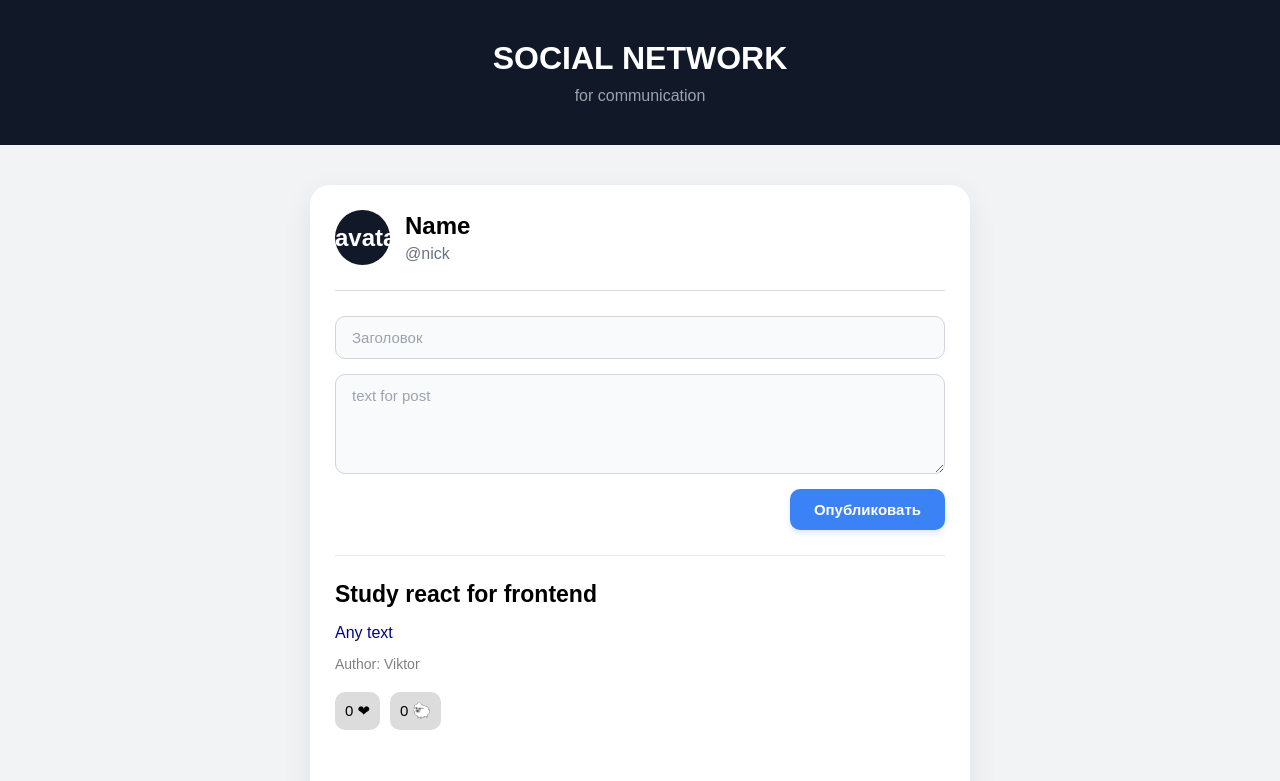
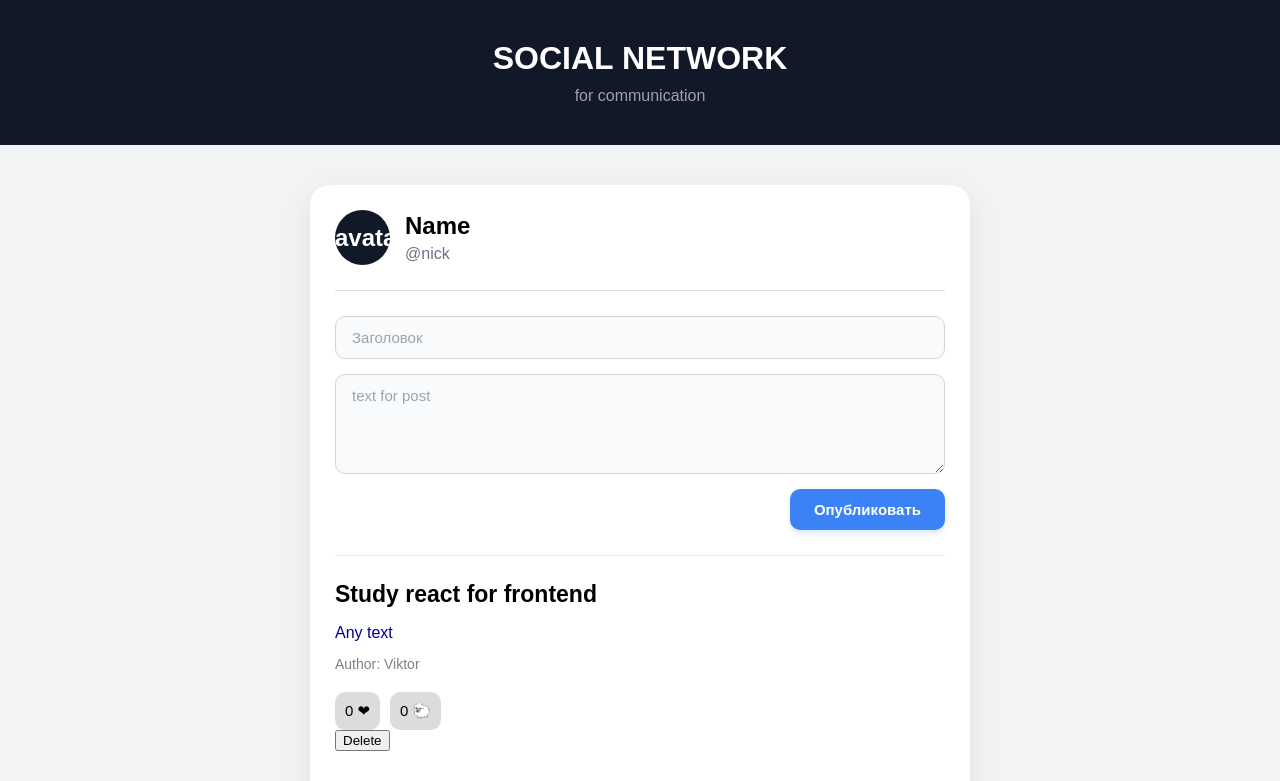
Before and after one commit to Qwexaro/react, a React (Vite) app: page / in a window 1280 px wide. Shown: the top 781 px of the page. Built offline with nearby package versions, Linux system fonts and the light colour scheme.

Commit message:
added delete button

```diff
--- a/src/components/Post.jsx
+++ b/src/components/Post.jsx
@@ -1,6 +1,6 @@
 import Actions from './Actions'
 
-let Post = ({ author, title, text }) =>
+let Post = ({ author, title, text, onDelete, id }) =>
     <div>
         <article className='post'>
             <h2>{ title }</h2>
@@ -10,6 +10,8 @@ let Post = ({ author, title, text }) =>
             <p className='post-author'>Author: { author }</p>
 
             <Actions />
+
+            <button className='delete-button' onClick={() => onDelete(id)}> Delete </button>
         </article>
 
     </div>;
--- a/src/components/ProfileCard.jsx
+++ b/src/components/ProfileCard.jsx
@@ -46,6 +46,8 @@ let ProfileCard = () => {
 
     }
 
+    let deletePost = id => setPosts(posts.filter((post) => post.id !== id));
+
     return (
         < section className='profile-card' >
             <div className='profile'>
@@ -93,6 +95,10 @@ let ProfileCard = () => {
                         title={post.title}
 
                         text={post.text}
+
+                        onDelete={deletePost}
+
+                        id={post.id}
                     />
                 ))
             }
```
